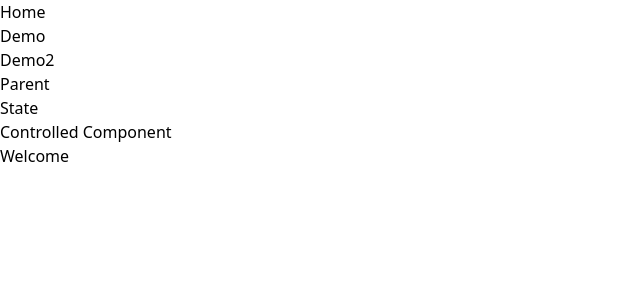
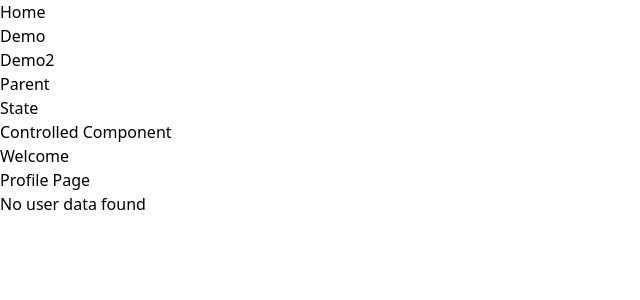
Before and after one commit to Him104/technica, a React (Vite) app: page /profile in a window 1280 px wide. Shown: the top 300 px of the page, without its empty margins (0-640 px from the left). Built offline with nearby package versions, Linux system fonts and the light colour scheme.

Commit message:
adding uselocation hook

```diff
--- a/src/App.jsx
+++ b/src/App.jsx
@@ -8,6 +8,8 @@ import State from "./components/State";
 import ControlledComponent from "./components/ControlledComponent";
 import Welcome from "./components/Welcome";
 import Location from "./components/Location";
+import Home from "./components/Home";
+import Profile from "./components/Profile";
 export default function App() {
   //   const todos = [{id:1, task: 'Learn React', completed: false},
   //     {id:2, task: 'Build Project', completed: true},
@@ -43,7 +45,7 @@ export default function App() {
       </nav>
       <Routes>
         {/* <Header title="My to-do List"/> */}
-        <Route path="/" element={<h2>Home Page</h2>} />
+        <Route path="/" element={<Home />} />
         <Route path="/demo" element={<Demo />} />
         <Route path="/demo2" element={<Demo2 />} />
         {/* <TodoList todos={todos}/> */}
@@ -53,6 +55,7 @@ export default function App() {
         <Route path="/controlledCom" element={<ControlledComponent />} />
         <Route path="/welcome" element={<Welcome />} />
         <Route path="user/location" element={<Location/>}/>
+        <Route path="profile" element={<Profile/>}/>
       </Routes>
     </Router>
   );
--- a/src/components/Demo.jsx
+++ b/src/components/Demo.jsx
@@ -1,6 +1,11 @@
 import { useNavigate } from "react-router-dom";
+import { useLocation } from "react-router-dom";
+const Demo = () => {
 
-const Demo = () => {
+  const location = useLocation();
+
+
+
   const handleClick = () => {
     alert("you clicked me");
   };
@@ -13,16 +18,25 @@ const handleNavigate = () => {
 }
 
 
+if (location.hash) {
+const element = document.querySelector(location.hash)
+
+if (element) {
+  element.scrollIntoView({ behavior: 'smooth' });
+}
+}
+
   return (
     <>
       <div>
-        <h1>this is my demo component</h1>
+        <h1 id="demo">this is my demo component</h1>
       </div>
       <button onClick={handleClick} className="border border-black p-2">
         Click Me
       </button>
       <br/><br/>
       <button onClick={handleNavigate} className="border border-gray-500 bg-orange-400">Go to Parent</button>
+      <p>Hash : {location.hash}</p>
     </>
   );
 };
--- a/src/components/Demo2.jsx
+++ b/src/components/Demo2.jsx
@@ -1,11 +1,16 @@
 import { Component } from "react";
 
 class Demo2 extends Component {
+
   render() {
     return (
       <div>
-        <h1>Hello, this is my class component! </h1>
+        <h1 id="demo2">Hello, this is my class component! </h1>
+
+        <p>Hash : {location.hash}</p>
       </div>
+
+
     );
   }
 }
--- /dev/null
+++ b/src/components/Home.jsx
@@ -0,0 +1,19 @@
+import { useNavigate } from "react-router-dom";
+const Home = () => {
+  const navigate = useNavigate();
+  const user = { name: "umesh", age: 23 };
+
+  const gotoProfile = () => {
+    navigate("/profile", { state: { user } });
+  };
+
+  return (
+    <div>
+      <h1>Home Page</h1>
+
+      <button onClick={gotoProfile}>Go to Profile</button>
+    </div>
+  );
+};
+
+export default Home;
--- a/src/components/Location.jsx
+++ b/src/components/Location.jsx
@@ -7,6 +7,8 @@ const Location = () => {
     <div>
       <h1>location component </h1>
 <p>Current URL : {location.pathname}</p>
+<p>Search : {location.search}</p>
+<p>Hash: {location.hash}</p>
 {location.state }
 
     </div>
--- /dev/null
+++ b/src/components/Profile.jsx
@@ -0,0 +1,21 @@
+import { useLocation } from "react-router-dom";
+
+const Profile = () => {
+  const location = useLocation();
+  const { user } = location.state || {};
+  return (
+    <div>
+      <h1> Profile Page</h1>
+      {user ? (
+        <div>
+          <p>Name: {user.name}</p>
+          <p>Age: {user.age}</p>
+        </div>
+      ) : (
+        <p>No user data found</p>
+      )}
+    </div>
+  );
+};
+
+export default Profile;
```
